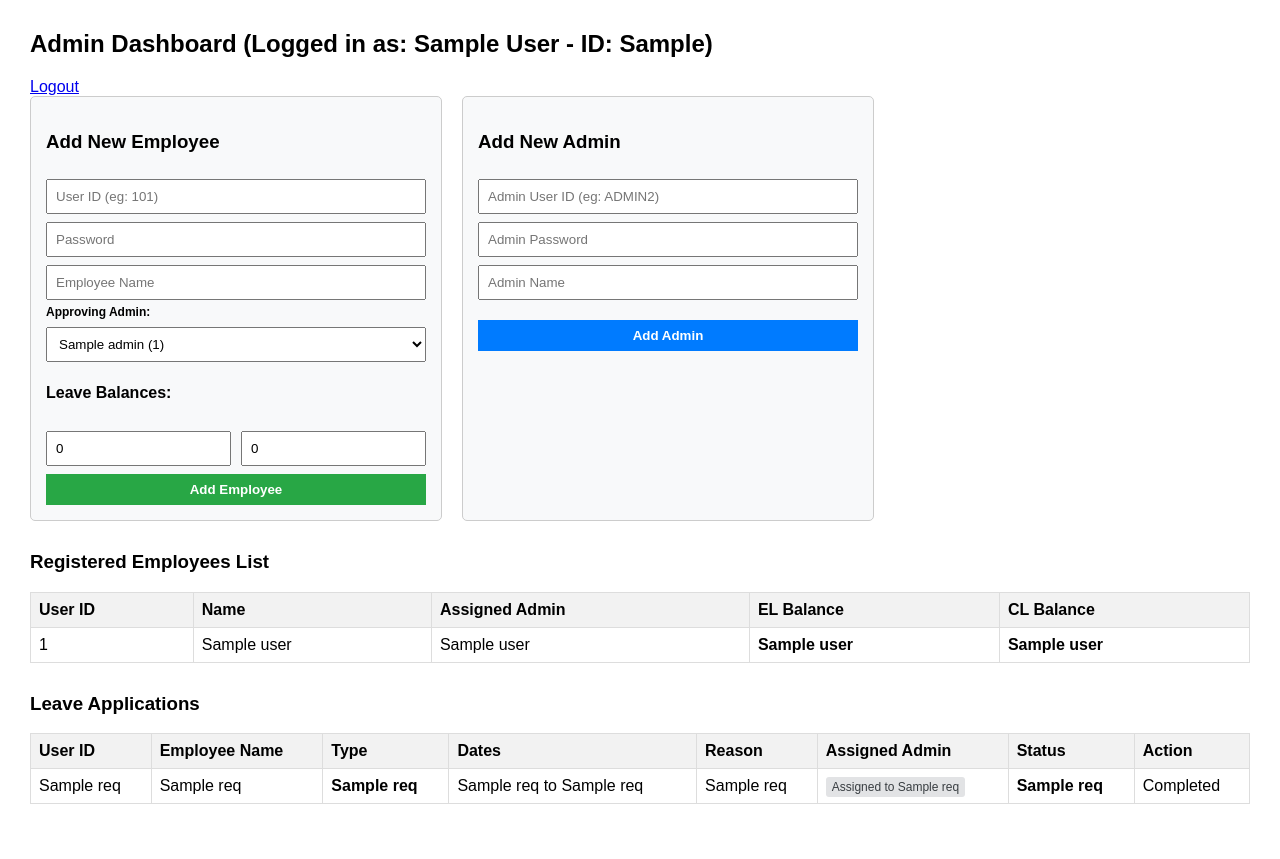
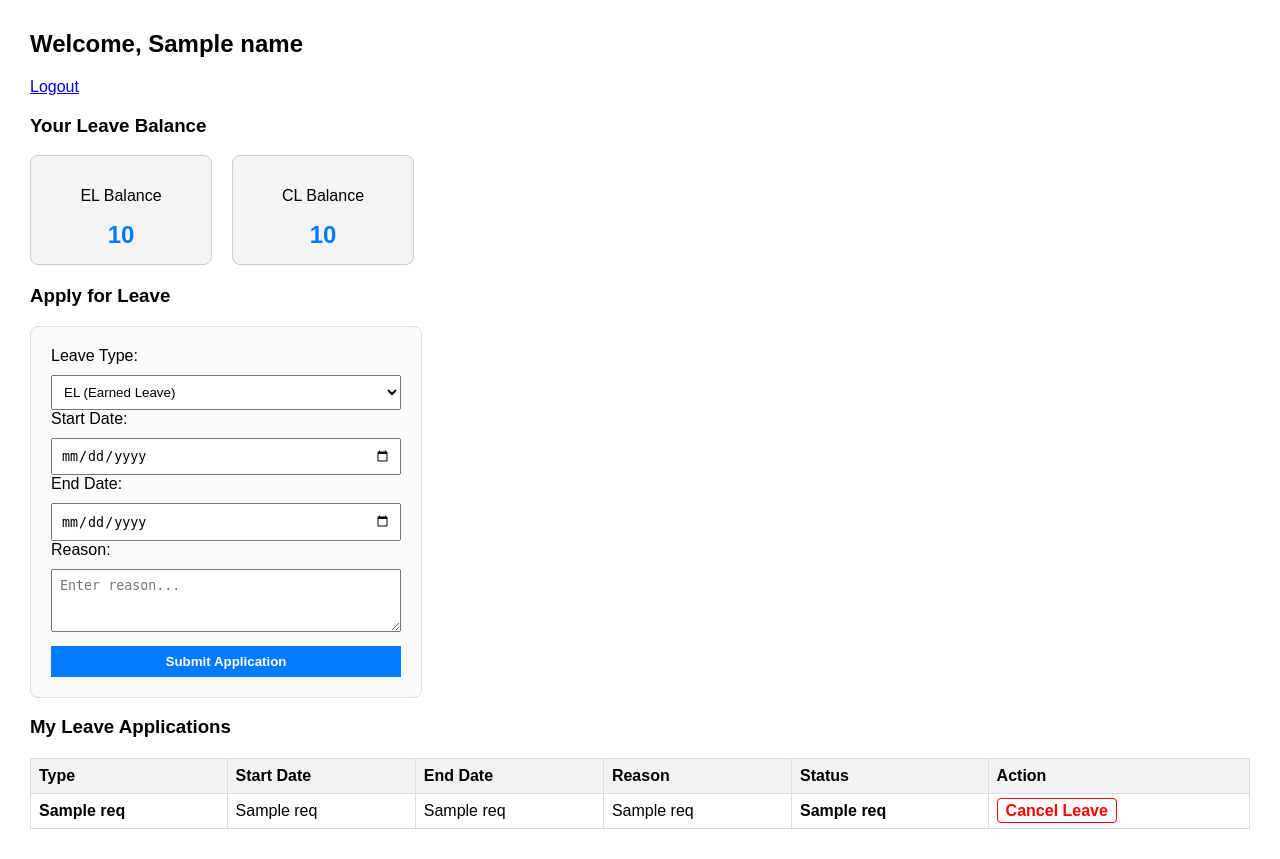
Before and after one commit to RohanDamodar/S-T_KRCL_leave_portal, a Flask app: template templates/admin.html in a window 1280 px wide. Before the commit the page ends 804 px from the top, so only its background shows below. Run offline with Flask 3, Linux system fonts and the light colour scheme; the visitor is signed in with stand-in values (Sample User, id 1); the template is opened without the code that fills it: most values are stand-ins (such as "Sample title", 1, 10 or a date in 2020); some libraries are stand-ins or nearby versions.

Commit message:
Update admin.html

```diff
--- a/templates/admin.html
+++ b/templates/admin.html
@@ -1,120 +1,80 @@
 <!DOCTYPE html>
 <html>
 <head>
-    <title>Admin Dashboard</title>
+    <title>Employee Dashboard</title>
     <style>
         body { font-family: Arial, sans-serif; margin: 30px; }
-        table { width: 100%; border-collapse: collapse; margin-top: 15px; }
+        .balance-card { display: flex; gap: 20px; margin-bottom: 20px; }
+        .card { background: #f4f4f4; padding: 15px; border-radius: 8px; width: 150px; text-align: center; border: 1px solid #ccc; }
+        .card h3 { margin: 0; font-size: 24px; color: #007bff; }
+        form { background: #fafafa; padding: 20px; border-radius: 8px; border: 1px solid #ddd; width: 350px; }
+        input, select, textarea, button { width: 100%; margin-top: 10px; padding: 8px; box-sizing: border-box; }
+        button { background-color: #007bff; color: white; border: none; cursor: pointer; font-weight: bold; }
+        table { width: 100%; border-collapse: collapse; margin-top: 20px; }
         th, td { border: 1px solid #ddd; padding: 8px; text-align: left; }
         th { background-color: #f2f2f2; }
-        .container { display: flex; gap: 20px; flex-wrap: wrap; margin-bottom: 30px; }
-        .form-box { background: #f8f9fa; border: 1px solid #ccc; padding: 15px; border-radius: 5px; width: 380px; }
-        .form-group { display: flex; gap: 10px; }
-        input, select, button { width: 100%; margin-top: 8px; padding: 8px; box-sizing: border-box; }
-        .btn-emp { background-color: #28a745; color: white; border: none; cursor: pointer; font-weight: bold; }
-        .btn-admin { background-color: #007bff; color: white; border: none; cursor: pointer; font-weight: bold; }
-        .btn-approve { color: green; text-decoration: none; font-weight: bold; margin-right: 10px; }
-        .btn-reject { color: red; text-decoration: none; font-weight: bold; }
-        .badge-mine { background-color: #d4edda; color: #155724; padding: 3px 6px; border-radius: 3px; font-size: 12px; font-weight: bold; }
-        .badge-other { background-color: #e2e3e5; color: #383d41; padding: 3px 6px; border-radius: 3px; font-size: 12px; }
+        .btn-cancel { color: red; font-weight: bold; text-decoration: none; border: 1px solid red; padding: 3px 8px; border-radius: 4px; }
+        .btn-cancel:hover { background-color: #ffe6e6; }
     </style>
 </head>
 <body>
-    <h2>Admin Dashboard (Logged in as: {{ session['name'] }} - ID: {{ current_admin }})</h2>
+    <h2>Welcome, {{ name }}</h2>
     <a href="/logout">Logout</a>
 
-    <div class="container">
-        <!-- १. कर्मचाऱ्याचा फॉर्म (फक्त EL आणि CL) -->
-        <div class="form-box">
-            <h3>Add New Employee</h3>
-            <form method="POST">
-                <input type="hidden" name="action_type" value="add_employee">
-                <input type="text" name="user_id" placeholder="User ID (eg: 101)" required>
-                <input type="password" name="password" placeholder="Password" required>
-                <input type="text" name="name" placeholder="Employee Name" required>
-
-                <label style="font-size: 12px; font-weight: bold; margin-top: 5px; display: block;">Approving Admin:</label>
-                <select name="assigned_admin" required>
-                    {% for a in admins_list %}
-                        <option value="{{ a[0] }}">{{ a[1] }} ({{ a[0] }})</option>
-                    {% endfor %}
-                </select>
-
-                <h4>Leave Balances:</h4>
-                <div class="form-group">
-                    <input type="number" name="el" placeholder="EL Balance" value="0" required>
-                    <input type="number" name="cl" placeholder="CL Balance" value="0" required>
-                </div>
-                <button type="submit" class="btn-emp">Add Employee</button>
-            </form>
+    <h3>Your Leave Balance</h3>
+    <div class="balance-card">
+        <div class="card">
+            <p>EL Balance</p>
+            <h3>{{ balances[0] }}</h3>
         </div>
-
-        <!-- २. नवीन ॲडमिन जोडण्याचा फॉर्म -->
-        <div class="form-box">
-            <h3>Add New Admin</h3>
-            <form method="POST">
-                <input type="hidden" name="action_type" value="add_admin">
-                <input type="text" name="user_id" placeholder="Admin User ID (eg: ADMIN2)" required>
-                <input type="password" name="password" placeholder="Admin Password" required>
-                <input type="text" name="name" placeholder="Admin Name" required>
-                <button type="submit" class="btn-admin" style="margin-top: 20px;">Add Admin</button>
-            </form>
+        <div class="card">
+            <p>CL Balance</p>
+            <h3>{{ balances[1] }}</h3>
         </div>
     </div>
 
-    <h3>Registered Employees List</h3>
+    <h3>Apply for Leave</h3>
+    <form method="POST">
+        <label>Leave Type:</label>
+        <select name="leave_type" required>
+            <option value="EL">EL (Earned Leave)</option>
+            <option value="CL">CL (Casual Leave)</option>
+        </select>
+
+        <label>Start Date:</label>
+        <input type="date" name="start_date" required>
+
+        <label>End Date:</label>
+        <input type="date" name="end_date" required>
+
+        <label>Reason:</label>
+        <textarea name="reason" rows="3" placeholder="Enter reason..." required></textarea>
+
+        <button type="submit">Submit Application</button>
+    </form>
+
+    <h3>My Leave Applications</h3>
     <table>
         <tr>
-            <th>User ID</th>
-            <th>Name</th>
-            <th>Assigned Admin</th>
-            <th>EL Balance</th>
-            <th>CL Balance</th>
-        </tr>
-        {% for u in users_list %}
-        <tr>
-            <td>{{ u[0] }}</td>
-            <td>{{ u[1] }}</td>
-            <td>{{ u[2] }}</td>
-            <td><b>{{ u[3] }}</b></td>
-            <td><b>{{ u[4] }}</b></td>
-        </tr>
-        {% endfor %}
-    </table>
-
-    <h3 style="margin-top: 30px;">Leave Applications</h3>
-    <table>
-        <tr>
-            <th>User ID</th>
-            <th>Employee Name</th>
             <th>Type</th>
-            <th>Dates</th>
+            <th>Start Date</th>
+            <th>End Date</th>
             <th>Reason</th>
-            <th>Assigned Admin</th>
             <th>Status</th>
             <th>Action</th>
         </tr>
         {% for req in requests %}
         <tr>
-            <td>{{ req[1] }}</td>
+            <td><b>{{ req[1] }}</b></td>
             <td>{{ req[2] }}</td>
-            <td><b>{{ req[3] }}</b></td>
-            <td>{{ req[4] }} to {{ req[5] }}</td>
-            <td>{{ req[6] }}</td>
+            <td>{{ req[3] }}</td>
+            <td>{{ req[4] }}</td>
+            <td><b>{{ req[5] }}</b></td>
             <td>
-                {% if req[8] == current_admin %}
-                    <span class="badge-mine">Assigned to You</span>
+                {% if req[5] != 'Cancelled' and req[5] != 'Rejected' %}
+                    <a href="/cancel_leave/{{ req[0] }}" class="btn-cancel" onclick="return confirm('तुम्हाला ही रजा रद्द करायची आहे का?');">Cancel Leave</a>
                 {% else %}
-                    <span class="badge-other">Assigned to {{ req[8] }}</span>
-                {% endif %}
-            </td>
-            <td><b>{{ req[7] }}</b></td>
-            <td>
-                {% if req[7] == 'Pending' %}
-                    <a href="/action/{{ req[0] }}/Approved" class="btn-approve">Approve</a>
-                    <a href="/action/{{ req[0] }}/Rejected" class="btn-reject">Reject</a>
-                {% else %}
-                    Completed
+                    -
                 {% endif %}
             </td>
         </tr>
```
